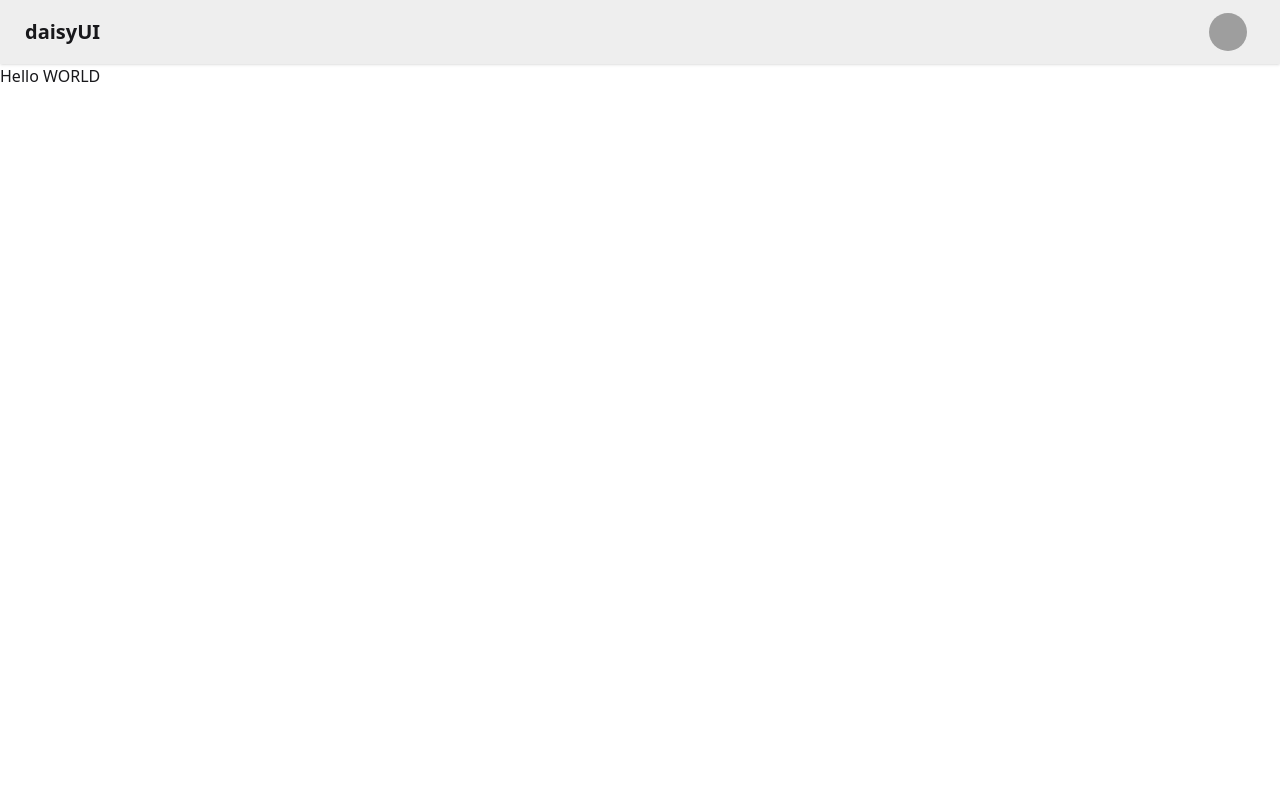
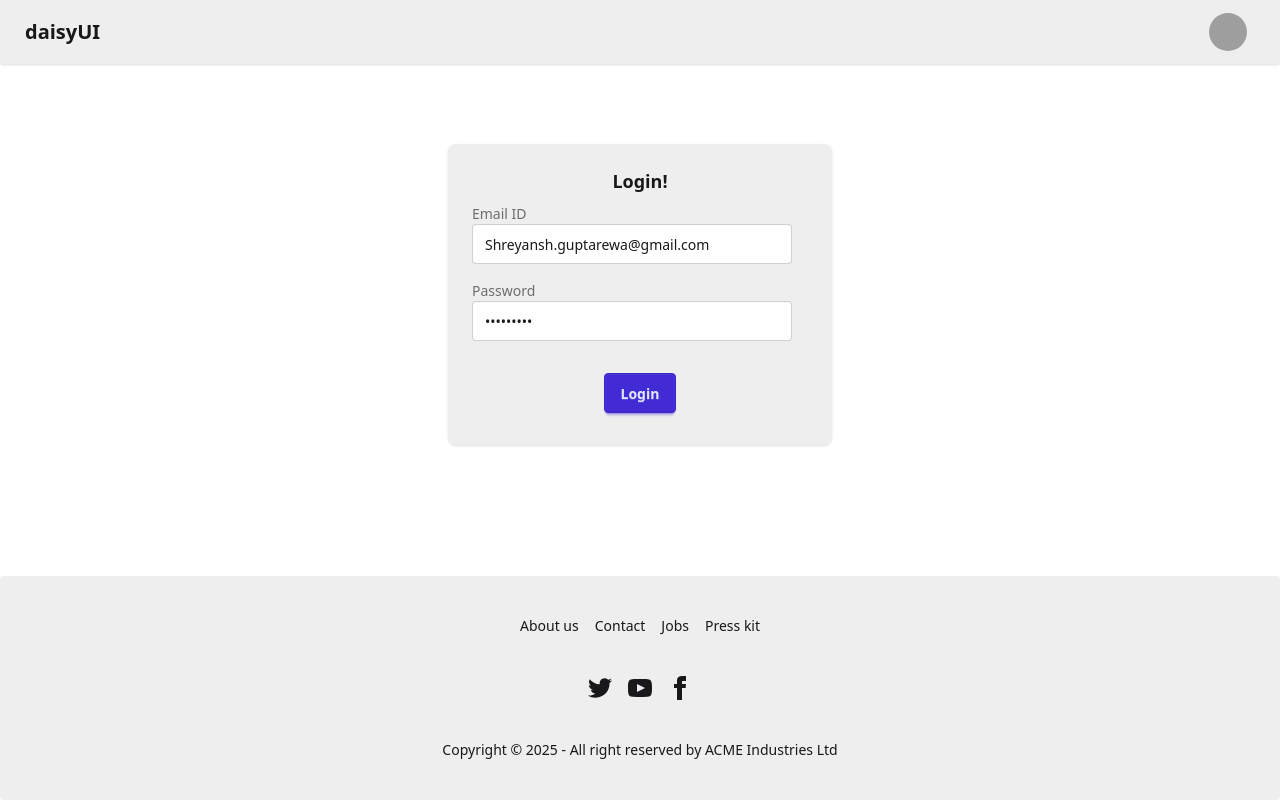
Before and after one commit to shreyanshcodes7475/devtinderui, a React (Vite) app: page /login in a window 1280 px wide. Built offline with nearby package versions, Linux system fonts and the light colour scheme; grey boxes are pictures that could not be loaded.

Commit message:
Login page created

```diff
--- a/package.json
+++ b/package.json
@@ -10,8 +10,10 @@
     "preview": "vite preview"
   },
   "dependencies": {
+    "axios": "^1.13.2",
     "react": "^19.2.0",
-    "react-dom": "^19.2.0"
+    "react-dom": "^19.2.0",
+    "react-router-dom": "^7.11.0"
   },
   "devDependencies": {
     "@eslint/js": "^9.39.1",
--- a/src/App.jsx
+++ b/src/App.jsx
@@ -1,49 +1,23 @@
+import { BrowserRouter, Route, Routes } from "react-router-dom";
+import Navbar from "./Components/Navbar";
+import Body from "./Components/Body";
+import Login from "./Components/Login";
+import Profile from "./Components/Profile";
 function App() {
   return (
-    <div>
-      <div className="navbar bg-base-300 shadow-sm">
-        <div className="flex-1">
-          <a className="btn btn-ghost text-xl">daisyUI</a>
-        </div>
-        <div className="flex gap-2">
-          <div className="dropdown dropdown-end mx-6">
-            <div
-              tabIndex="0"
-              role="button"
-              className="btn btn-ghost btn-circle avatar"
-            >
-              <div className="w-10 rounded-full">
-                <img
-                  alt="Tailwind CSS Navbar component"
-                  src="https://img.daisyui.com/images/stock/photo-1534528741775-53994a69daeb.webp"
-                />
-              </div>
-            </div>
-            <ul
-              tabIndex="-1"
-              className="menu menu-sm dropdown-content bg-base-100 rounded-box z-10 mt-3 w-52 p-2 shadow"
-            >
-              <li>
-                <a className="justify-between">
-                  Profile
-                  <span className="badge">New</span>
-                </a>
-              </li>
-              <li>
-                <a>Settings</a>
-              </li>
-              <li>
-                <a>Logout</a>
-              </li>
-            </ul>
-          </div>
-        </div>
-      </div>
 
-      <div>
-        <h1>Hello WORLD</h1>
-      </div>
-    </div>
+        <BrowserRouter basename="/">
+
+        <Routes>
+        <Route path="/" element={<Body/>}>
+        <Route path="login" element={<Login/>}/>
+        <Route path="profile" element={<Profile/>}/>
+        </Route>
+
+        </Routes>
+        </BrowserRouter>
+
+
   );
 }
 
--- /dev/null
+++ b/src/Components/Body.jsx
@@ -0,0 +1,17 @@
+import Navbar from "./Navbar";
+import Footer from "./Footer";
+import { Outlet } from "react-router-dom";
+
+const Body = () => {
+  return (
+    <div className="layout">
+      <Navbar />
+
+      <main className="content"><Outlet /> </main>
+
+      <Footer />
+    </div>
+  );
+};
+
+export default Body;
--- /dev/null
+++ b/src/Components/Footer.jsx
@@ -0,0 +1,54 @@
+const Footer=()=>{
+    return(
+<footer class="footer footer-horizontal footer-center bg-base-300 text-base-content rounded p-10 fixed bottom-0 ">
+  <nav class="grid grid-flow-col gap-4">
+    <a class="link link-hover">About us</a>
+    <a class="link link-hover">Contact</a>
+    <a class="link link-hover">Jobs</a>
+    <a class="link link-hover">Press kit</a>
+  </nav>
+  <nav>
+    <div class="grid grid-flow-col gap-4">
+      <a>
+        <svg
+          xmlns="http://www.w3.org/2000/svg"
+          width="24"
+          height="24"
+          viewBox="0 0 24 24"
+          class="fill-current">
+          <path
+            d="M24 4.557c-.883.392-1.832.656-2.828.775 1.017-.609 1.798-1.574 2.165-2.724-.951.564-2.005.974-3.127 1.195-.897-.957-2.178-1.555-3.594-1.555-3.179 0-5.515 2.966-4.797 6.045-4.091-.205-7.719-2.165-10.148-5.144-1.29 2.213-.669 5.108 1.523 6.574-.806-.026-1.566-.247-2.229-.616-.054 2.281 1.581 4.415 3.949 4.89-.693.188-1.452.232-2.224.084.626 1.956 2.444 3.379 4.6 3.419-2.07 1.623-4.678 2.348-7.29 2.04 2.179 1.397 4.768 2.212 7.548 2.212 9.142 0 14.307-7.721 13.995-14.646.962-.695 1.797-1.562 2.457-2.549z"></path>
+        </svg>
+      </a>
+      <a>
+        <svg
+          xmlns="http://www.w3.org/2000/svg"
+          width="24"
+          height="24"
+          viewBox="0 0 24 24"
+          class="fill-current">
+          <path
+            d="M19.615 3.184c-3.604-.246-11.631-.245-15.23 0-3.897.266-4.356 2.62-4.385 8.816.029 6.185.484 8.549 4.385 8.816 3.6.245 11.626.246 15.23 0 3.897-.266 4.356-2.62 4.385-8.816-.029-6.185-.484-8.549-4.385-8.816zm-10.615 12.816v-8l8 3.993-8 4.007z"></path>
+        </svg>
+      </a>
+      <a>
+        <svg
+          xmlns="http://www.w3.org/2000/svg"
+          width="24"
+          height="24"
+          viewBox="0 0 24 24"
+          class="fill-current">
+          <path
+            d="M9 8h-3v4h3v12h5v-12h3.642l.358-4h-4v-1.667c0-.955.192-1.333 1.115-1.333h2.885v-5h-3.808c-3.596 0-5.192 1.583-5.192 4.615v3.385z"></path>
+        </svg>
+      </a>
+    </div>
+  </nav>
+  <aside>
+    <p>Copyright © {new Date().getFullYear()} - All right reserved by ACME Industries Ltd</p>
+  </aside>
+</footer>
+    )
+}
+
+export default Footer;
--- /dev/null
+++ b/src/Components/Login.jsx
@@ -0,0 +1,82 @@
+import axios from "axios";
+import { useState } from "react";
+
+const Login=()=>{
+    const[emailId, setEmailId]=useState("Shreyansh.guptarewa@gmail.com");
+    const[password, setPassword]=useState("Ansh@123$");
+
+    const handleLogin= async ()=>{
+        try{
+            //await axios.post(" http://localhost:3000/login", {
+            //     emailId,
+            //     password
+            // }, { withCredentials: true });
+
+
+            // through fetch---------------------------------
+            fetch("http://localhost:3000/login", {
+                method: "POST",
+                headers: {
+                    "Content-Type": "application/json"
+                },
+                body: JSON.stringify({ emailId, password }),
+                credentials: "include"  // ✅ cookie allow karne ke liye
+            });
+
+
+        }
+        catch(err){
+                console.log("Error: "+ err.message);
+        }
+
+    }
+
+    return(
+
+        <div className="flex justify-center my-20">
+
+        <div className="card bg-base-300 w-96 shadow-sm">
+        <div className="card-body">
+        <h2 className="card-title flex justify-center">Login!</h2>
+
+        <label className="form-control w-full max-w-xs">
+
+        {/* email input label */}
+        <label className="label">
+        <span className="label-text">Email ID</span>
+        </label>
+        <input
+        type="text"
+        placeholder="Enter email"
+        value={emailId}
+        className="input input-bordered w-full max-w-xs"
+        onChange={(e)=>{setEmailId(e.target.value)}}
+        />
+
+        {/* password input label */}
+        <div className="form-control w-full max-w-xs my-4">
+        <label className="label">
+        <span className="label-text">Password</span>
+        </label>
+        <input
+        type="password"
+        placeholder="Enter password"
+        value={password}
+        className="input input-bordered w-full max-w-xs"
+        onChange={(e)=>{setPassword(e.target.value)}}
+        />
+        </div>
+
+
+        </label>
+        <div className="card-actions justify-center my-2">
+        <button className="btn btn-primary" onClick={handleLogin}>Login</button>
+        </div>
+        </div>
+        </div>
+        </div>
+
+    )
+}
+
+export default Login;
--- /dev/null
+++ b/src/Components/Navbar.jsx
@@ -0,0 +1,47 @@
+const Navbar=()=>{
+    return(
+            <div>
+      <div className="navbar bg-base-300 shadow-sm">
+        <div className="flex-1">
+          <a className="btn btn-ghost text-xl">daisyUI</a>
+        </div>
+        <div className="flex gap-2">
+          <div className="dropdown dropdown-end mx-6">
+            <div
+              tabIndex="0"
+              role="button"
+              className="btn btn-ghost btn-circle avatar"
+            >
+              <div className="w-10 rounded-full">
+                <img
+                  alt="Tailwind CSS Navbar component"
+                  src="https://img.daisyui.com/images/stock/photo-1534528741775-53994a69daeb.webp"
+                />
+              </div>
+            </div>
+            <ul
+              tabIndex="-1"
+              className="menu menu-sm dropdown-content bg-base-100 rounded-box z-10 mt-3 w-52 p-2 shadow"
+            >
+              <li>
+                <a className="justify-between">
+                  Profile
+                  <span className="badge">New</span>
+                </a>
+              </li>
+              <li>
+                <a>Settings</a>
+              </li>
+              <li>
+                <a>Logout</a>
+              </li>
+            </ul>
+          </div>
+        </div>
+      </div>
+
+    </div>
+    )
+}
+
+export default Navbar;
--- /dev/null
+++ b/src/Components/Profile.jsx
@@ -0,0 +1,9 @@
+const Profile=()=>{
+    return(
+        <>
+        <h1>Profile</h1>
+        </>
+    )
+}
+
+export default Profile;
```
Also changed, not shown: 1 other file (tests, documents, lock files or other folders).
